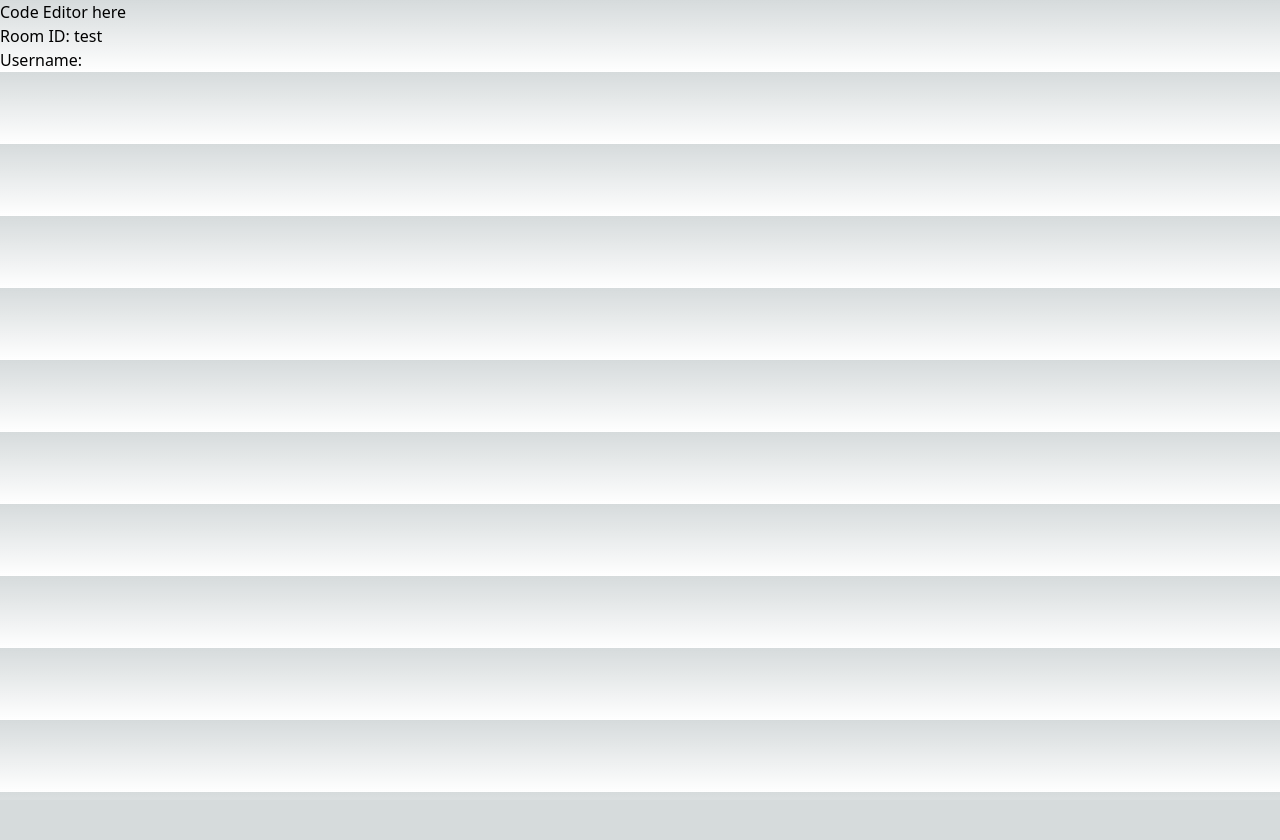
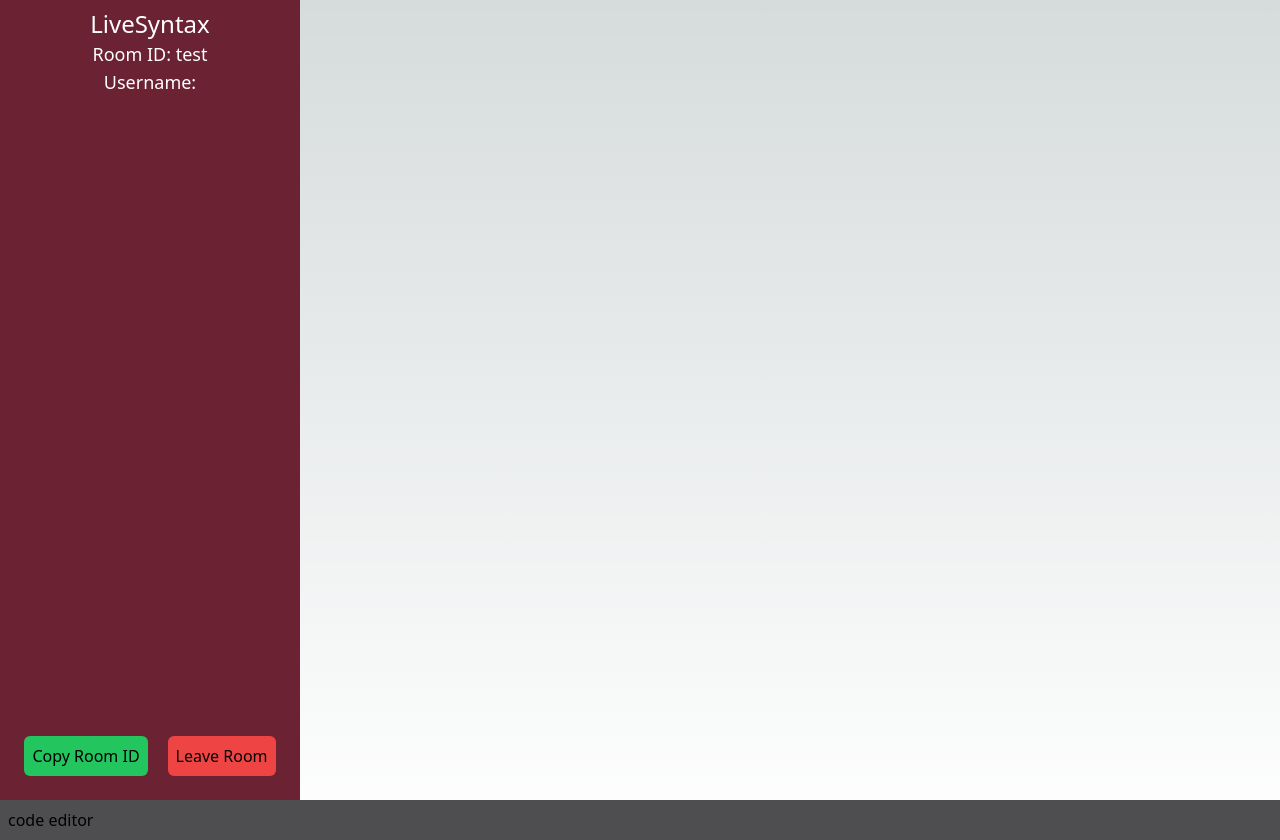
Before and after one commit to sohamdata/LiveSyntax, a Next.js app: page /editor/test in a window 1280 px wide. Before the commit the page ends 800 px from the top, so only its background shows below. Built offline with nearby package versions, Linux system fonts and the light colour scheme.

Commit message:
init: /editor left panel

```diff
--- a/src/components/JoinRoom.tsx
+++ b/src/components/JoinRoom.tsx
@@ -58,7 +58,7 @@ const JoinRoom = (props: JoinRoomProps) => {
                                 />
                             </div>
                             <button type="submit" onClick={joinHandler}
-                                className="py-2 w-full rounded-md font-medium text-white bg-blue-700 hover:bg-blue-800 hover:text-brand-orange transition duration-300"
+                                className="py-2 w-full rounded-md font-medium text-white bg-blue-700 hover:bg-blue-800 transition duration-300"
                             >
                                 Join Room
                             </button>
--- a/src/pages/editor/[roomid].tsx
+++ b/src/pages/editor/[roomid].tsx
@@ -4,16 +4,39 @@ interface RoomIDProps { };
 
 const Editor = (props: RoomIDProps) => {
     const router = useRouter();
-    console.log(router.query);
     const { roomid, username } = router.query;
+
+    const copyHandler = () => {
+        navigator.clipboard.writeText(roomid as string);
+        return;
+    };
+
+    const leaveHandler = () => {
+        router.push('/');
+    };
 
     return (
         <>
-            <h1>Code Editor here</h1>
-            <p>Room ID: {roomid}</p>
-            <p>Username: {username}</p>
+            <div className='flex h-screen'>
+                <div className='p-2 flex flex-col justify-between w-[300px] bg-burgundy'>
+                    <div className='flex flex-col items-center'>
+                        <div className='text-white text-center text-2xl font-medium'>LiveSyntax</div>
+                        <div className='text-white text-center text-lg font-medium'>Room ID: {roomid}</div>
+                        <div className='text-white text-center text-lg font-medium'>Username: {username}</div>
+                    </div>
+                    <div className='mb-4 flex items-center justify-center space-x-5'>
+                        <button className='p-2 rounded-md font-medium bg-green-500 hover:bg-green-800 hover:text-brand-orange transition duration-300' onClick={copyHandler}>Copy Room ID</button>
+                        <button className='p-2 rounded-md font-medium bg-red-500 hover:bg-red-800 hover:text-brand-orange transition duration-300' onClick={leaveHandler}>Leave Room</button>
+                    </div>
+                </div>
+            </div>
+
+            <div className='p-2 w-full bg-cement'>
+                <div>code editor</div>
+            </div>
         </>
     )
+
 }
 
 export async function getStaticPaths() {
--- a/src/pages/index.tsx
+++ b/src/pages/index.tsx
@@ -1,13 +1,20 @@
 import JoinRoom from "@/components/JoinRoom";
 import useHasMounted from "@/utils/hooks/useHasMounted";
+import Head from "next/head";
 
 export default function Home() {
   const hasMounted = useHasMounted();
   if (!hasMounted) return null;
 
   return (
-    <main className="bg-dark-choco h-screen w-screen">
-      <JoinRoom />
-    </main >
+    <>
+      <Head>
+        <title>LiveSyntax</title>
+        <meta name='description' content='Code with your friends in real time!' />
+      </Head>
+      <main className="bg-dark-choco h-screen w-screen">
+        <JoinRoom />
+      </main>
+    </>
   )
 }
```
